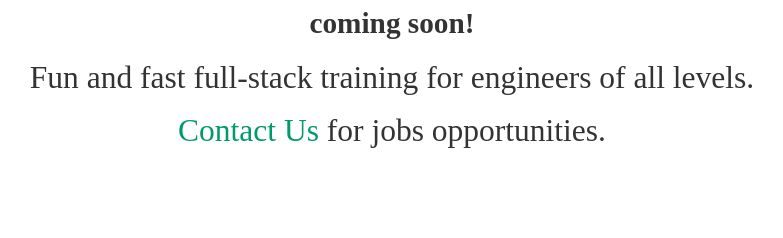
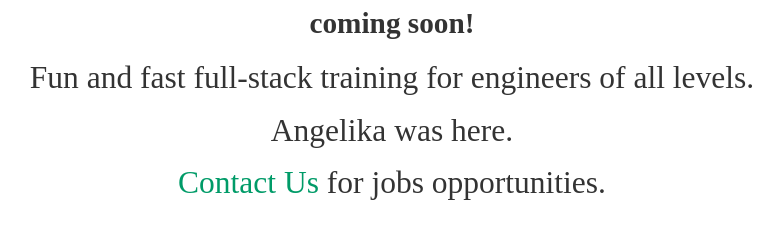
Before and after one commit to you-dot-dev/web, a Gatsby site: page / in a window 1280 px wide. Shown: the part 448-686 px from the top of the page, without its empty margins (248-1031 px from the left). Built offline with nearby package versions, Linux system fonts and the light colour scheme; Gatsby itself is replaced by a stand-in of ours.

Commit message:
Modify landing page for private branch

```diff
--- a/src/pages/index.js
+++ b/src/pages/index.js
@@ -10,6 +10,7 @@ const IndexPage = () => (
     <img src={youDevLogo} alt="You.Dev logo" />
     <h2>coming soon!</h2>
     <p>Fun and fast full-stack training for engineers of all levels.</p>
+    <p>Angelika was here.</p>
     <a href="mailto:paul@you.dev">Contact Us</a> for jobs opportunities.
   </div>
 )
```
